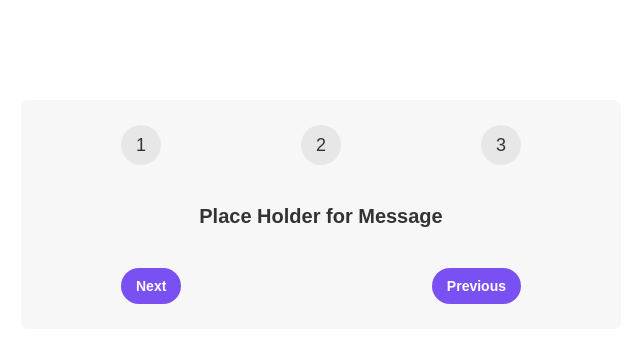
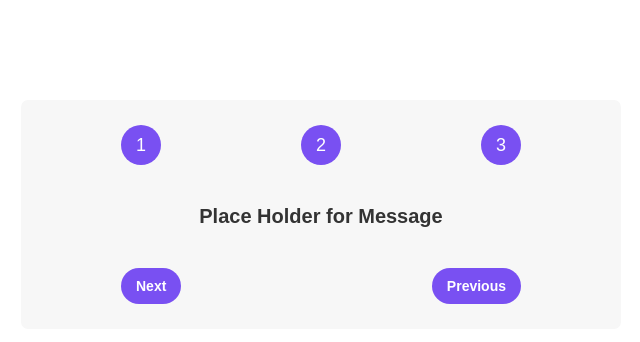
Before and after one commit to RW2023/steps, a React (Create React App) app: page / in a window 1280 px wide. Shown: the top 342 px of the page, without its empty margins (319-959 px from the left). Built offline with nearby package versions, Linux system fonts and the light colour scheme.

Commit message:
Update button styles and add active class to numbers

```diff
--- a/src/App.js
+++ b/src/App.js
@@ -2,16 +2,20 @@ function app(){
   return (
     <div className="steps">
       <div className="numbers">
-        <div>1</div>
-        <div>2</div>
-        <div>3</div>
+        <div className="active">1</div>
+        <div className="active">2</div>
+        <div className="active">3</div>
       </div>
 
       <p className="message">Place Holder for Message</p>
 
       <div className="buttons">
-        <button style={{ backgroundColor: '#7950f2', color:'#fff' }}>Next</button>
-        <button style={{ backgroundColor: '#7950f2', color:'#fff' }}>Previous</button>
+        <button style={{ backgroundColor: '#7950f2', color: '#fff' }}>
+          Next
+        </button>
+        <button style={{ backgroundColor: '#7950f2', color: '#fff' }}>
+          Previous
+        </button>
       </div>
     </div>
   );
```
